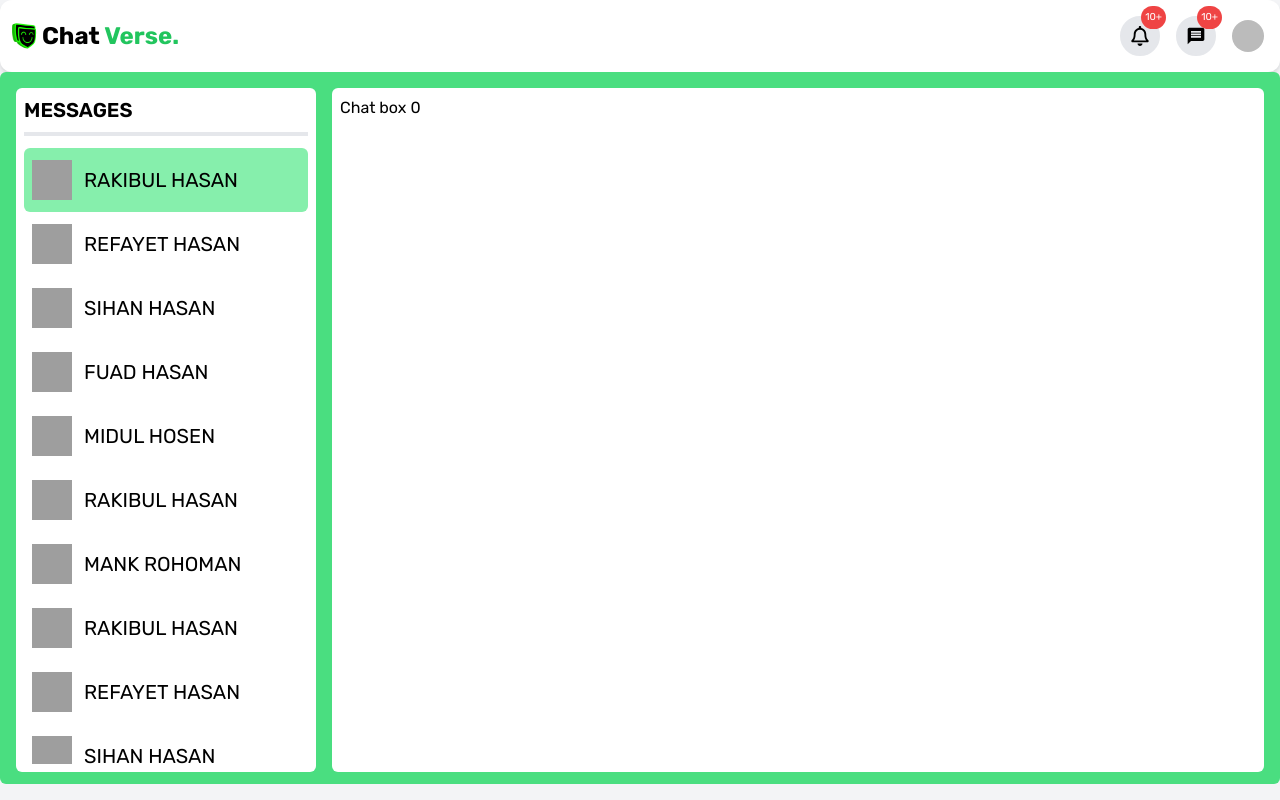
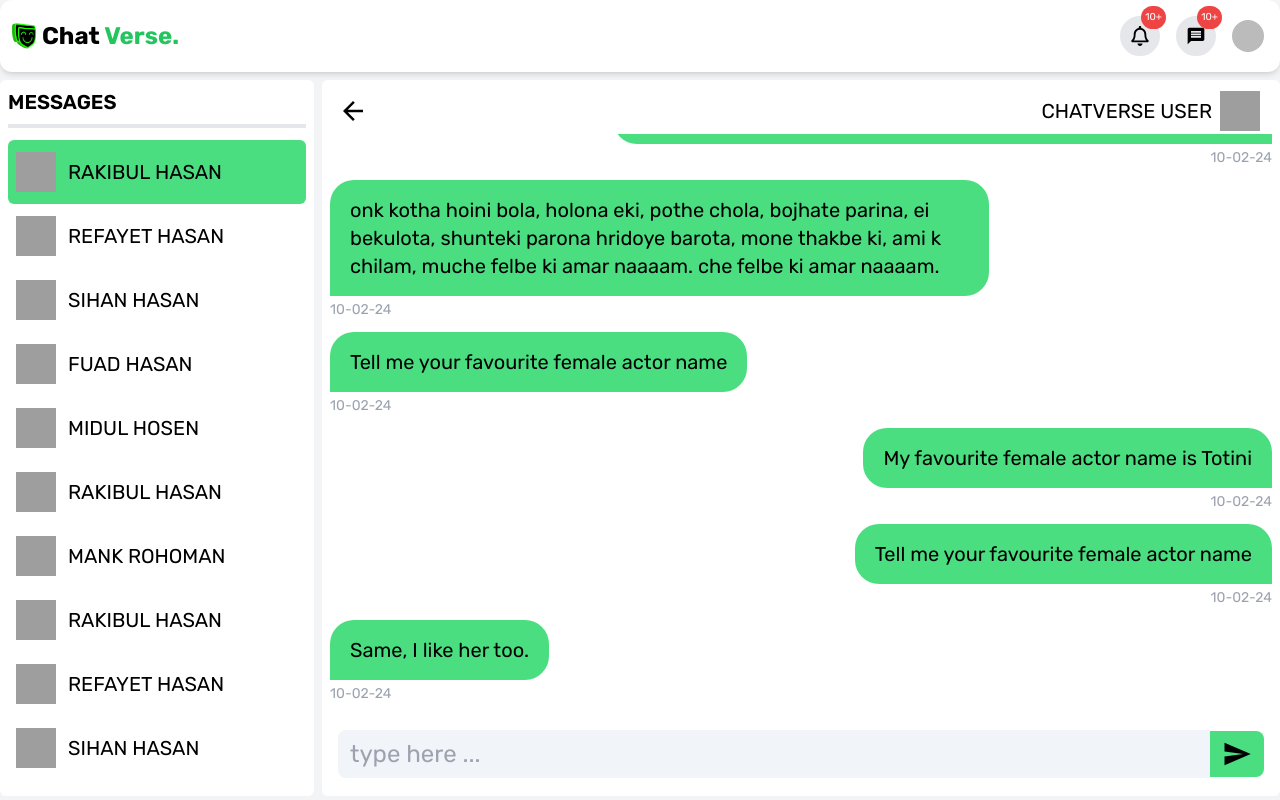
Before and after one commit to Rakibjrb/chat-verse, a React (Vite) app in the folder chat-verse/: page /home/chattings/0 in a window 1280 px wide. Built offline with nearby package versions, Linux system fonts and the light colour scheme; no server answers; sample sign-in values are in the browser's storage; grey boxes are pictures that could not be loaded.

Commit message:
completed the design of chat box and chat contents

```diff
--- a/chat-verse/src/Pages/DashboardUserPages/Chattings/Chattings.jsx
+++ b/chat-verse/src/Pages/DashboardUserPages/Chattings/Chattings.jsx
@@ -3,11 +3,11 @@ import MessageList from "./Message/MessageList";
 
 const Chattings = () => {
   return (
-    <div className=" w-full bg-green-400 grid grid-cols-8 gap-4 rounded-md p-4 h-[calc(100vh-88px)]">
+    <div className="w-full grid gap-2 grid-cols-8 rounded-md h-[calc(100vh-88px)] mt-2">
       <div className="bg-white hidden md:block md:col-span-3 xl:col-span-2 p-2 rounded-md">
         <MessageList />
       </div>
-      <div className="bg-white col-span-8 md:col-span-5 xl:col-span-6 rounded-md p-2">
+      <div className="bg-white col-span-8 md:col-span-5 xl:col-span-6 rounded-md">
         <Outlet />
       </div>
     </div>
--- a/chat-verse/src/Pages/DashboardUserPages/Chattings/Message/ChatBox.jsx
+++ b/chat-verse/src/Pages/DashboardUserPages/Chattings/Message/ChatBox.jsx
@@ -1,9 +1,147 @@
-import { useParams } from "react-router-dom";
+import { useEffect, useRef } from "react";
+import { MdSend, MdArrowBack } from "react-icons/md";
+import { Link } from "react-router-dom";
+
+const messages = {
+  chatId: "thisischatid",
+  chats: [
+    { id: "1", content: "Hi", date: "10-02-24", user: "rakibul hasan" },
+    {
+      id: "2",
+      content: "Hello. How are you?",
+      date: "10-02-24",
+      user: "refayet hasan",
+    },
+    {
+      id: "3",
+      content: "I am fine. You?",
+      date: "10-02-24",
+      user: "rakibul hasan",
+    },
+    {
+      id: "4",
+      content: "I am also fine.",
+      date: "10-02-24",
+      user: "refayet hasan",
+    },
+    {
+      id: "10",
+      content: "Write your favourite song",
+      date: "10-02-24",
+      user: "refayet hasan",
+    },
+    {
+      id: "11",
+      content:
+        "onk kotha hoini bola, holona eki, pothe chola, bojhate parina, ei bekulota, shunteki parona hridoye barota, mone thakbe ki, ami k chilam, muche felbe ki amar naaaam. che felbe ki amar naaaam.",
+      date: "10-02-24",
+      user: "rakibul hasan",
+    },
+    {
+      id: "11",
+      content:
+        "onk kotha hoini bola, holona eki, pothe chola, bojhate parina, ei bekulota, shunteki parona hridoye barota, mone thakbe ki, ami k chilam, muche felbe ki amar naaaam. che felbe ki amar naaaam.",
+      date: "10-02-24",
+      user: "refayet hasan",
+    },
+    {
+      id: "6",
+      content: "Tell me your favourite female actor name",
+      date: "10-02-24",
+      user: "refayet hasan",
+    },
+    {
+      id: "7",
+      content: "My favourite female actor name is Totini",
+      date: "10-02-24",
+      user: "rakibul hasan",
+    },
+    {
+      id: "8",
+      content: "Tell me your favourite female actor name",
+      date: "10-02-24",
+      user: "rakibul hasan",
+    },
+    {
+      id: "9",
+      content: "Same, I like her too.",
+      date: "10-02-24",
+      user: "refayet hasan",
+    },
+  ],
+};
 
 const ChatBox = () => {
-  const { id } = useParams();
+  const user = "rakibul hasan";
+  const chatboxRef = useRef();
 
-  return <div>Chat box {id}</div>;
+  useEffect(() => {
+    chatboxRef.current.scrollTop = chatboxRef.current.scrollHeight;
+  }, []);
+
+  return (
+    <div className="h-[calc(100vh-86px)] relative p-2 bg-white rounded-lg">
+      {/* chat header */}
+      <div className="flex items-center justify-between pr-3">
+        <Link to={"/home/chattings"}>
+          <button className="p-2 rounded-full hover:bg-slate-100 transition-all">
+            <MdArrowBack className="text-3xl text-black" />
+          </button>
+        </Link>
+        <div className="flex gap-2 items-center flex-row-reverse">
+          <img
+            className="w-8 h-8 xl:w-10 xl:h-10"
+            src={"https://i.ibb.co/5x441PC/user.png"}
+            alt="user image"
+          />
+          <h2 className="uppercase xl:text-xl">{"ChatVerse User"}</h2>
+        </div>
+      </div>
+
+      {/* chat contents */}
+      <div
+        ref={chatboxRef}
+        id="chatContent"
+        className="w-full h-[calc(100vh-230px)] pt-4 overflow-y-scroll"
+      >
+        <div className="flex flex-col gap-3 w-full">
+          {messages?.chats?.map((chat, index) => (
+            <div
+              key={`chating${index}`}
+              className={`flex  ${
+                chat.user === user ? "justify-end text-right" : "justify-start"
+              }`}
+            >
+              <div className={`space-y-1 w-[95%] md:w-[85%] lg:w-[70%]`}>
+                <p
+                  className={`py-4 px-5 inline-block bg-green-400 rounded-t-3xl ${
+                    chat?.user === user ? "rounded-bl-3xl" : "rounded-br-3xl"
+                  } text-xl`}
+                >
+                  {chat?.content}
+                </p>
+
+                <p className="text-sm text-gray-400 mt-2">{chat?.date}</p>
+              </div>
+            </div>
+          ))}
+        </div>
+      </div>
+
+      {/* chatting box section */}
+      <div className="absolute bottom-4 left-0 w-full flex items-center px-4">
+        <input
+          className="w-full rounded-l-lg bg-slate-100 outline-none text-gray-600 py-2 px-3 text-2xl"
+          type="text"
+          placeholder="type here ..."
+          required
+        />
+        <button className="py-2 px-3 bg-green-400 rounded-r-lg">
+          <MdSend className="text-3xl" />
+        </button>
+      </div>
+    </div>
+  );
 };
 
 export default ChatBox;
--- a/chat-verse/src/Pages/DashboardUserPages/Chattings/Message/MessageList.jsx
+++ b/chat-verse/src/Pages/DashboardUserPages/Chattings/Message/MessageList.jsx
@@ -6,7 +6,7 @@ const activeClass = ({ isActive, isPending }) =>
   isPending
     ? "pending"
     : isActive
-    ? "text-xl flex items-center pl-2 gap-3 py-3 rounded-md bg-green-300"
+    ? "text-xl flex items-center pl-2 gap-3 py-3 rounded-md bg-green-400"
     : "text-xl flex items-center pl-2 gap-3 py-3 rounded-md";
 
 const MessageList = () => {
@@ -17,7 +17,7 @@ const MessageList = () => {
       <h1 className="text-xl font-semibold uppercase">Messages</h1>
       <div
         id="messageList"
-        className="mt-2 border-t-4 py-3 h-[calc(100vh-168px)] overflow-y-scroll"
+        className="mt-2 border-t-4 py-3 h-[calc(100vh-136px)] overflow-y-scroll"
       >
         {peoples?.map((people, index) => (
           <NavLink
--- a/chat-verse/src/Pages/DashboardUserPages/Chattings/Message/Messages.jsx
+++ b/chat-verse/src/Pages/DashboardUserPages/Chattings/Message/Messages.jsx
@@ -4,7 +4,7 @@ import Logo from "../../../../assets/Logo/Logo.png";
 const Messages = () => {
   return (
     <>
-      <div className="hidden font-rubik w-full h-full md:flex items-center justify-center">
+      <div className="hidden font-rubik w-full h-full md:flex items-center justify-center bg-slate-50">
         <div className="text-center">
           <img src={Logo} alt="logo" />
           <h2 className="text-xl mb-5">Chat with your</h2>
```
